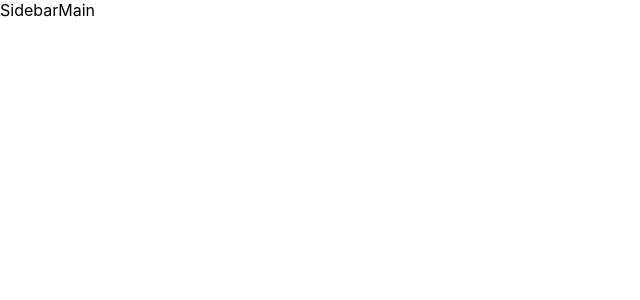
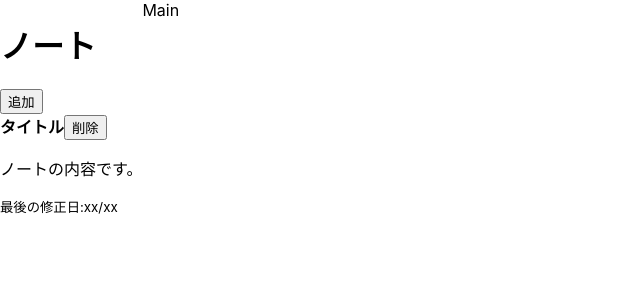
Before and after one commit to Takao-Yamasaki/noteapp-with-react, a React (Vite) app in the folder noteapp-with-react/: page / in a window 1280 px wide. Shown: the top 300 px of the page, without its empty margins (0-640 px from the left). Built offline with nearby package versions, Linux system fonts and the light colour scheme.

Commit message:
add:Sidebarコンポーネントの作成

```diff
--- a/noteapp-with-react/src/components/Sidebar.jsx
+++ b/noteapp-with-react/src/components/Sidebar.jsx
@@ -3,7 +3,22 @@
 
 const Sidebar = () => {
   return (
-    <div>Sidebar</div>
+    <div className="app-sidebar">
+      <div className="app-sidebar-header">
+        <h1>ノート</h1>
+        <button>追加</button>
+      </div>
+      <div className="app-sidebar-notes">
+        <div className="app-sidebar-note">
+          <div className="sidebar-note-title">
+            <strong>タイトル</strong>
+            <button>削除</button>
+          </div>
+          <p>ノートの内容です。</p>
+          <small>最後の修正日:xx/xx</small>
+        </div>
+      </div>
+    </div>
   )
 }
 
```
